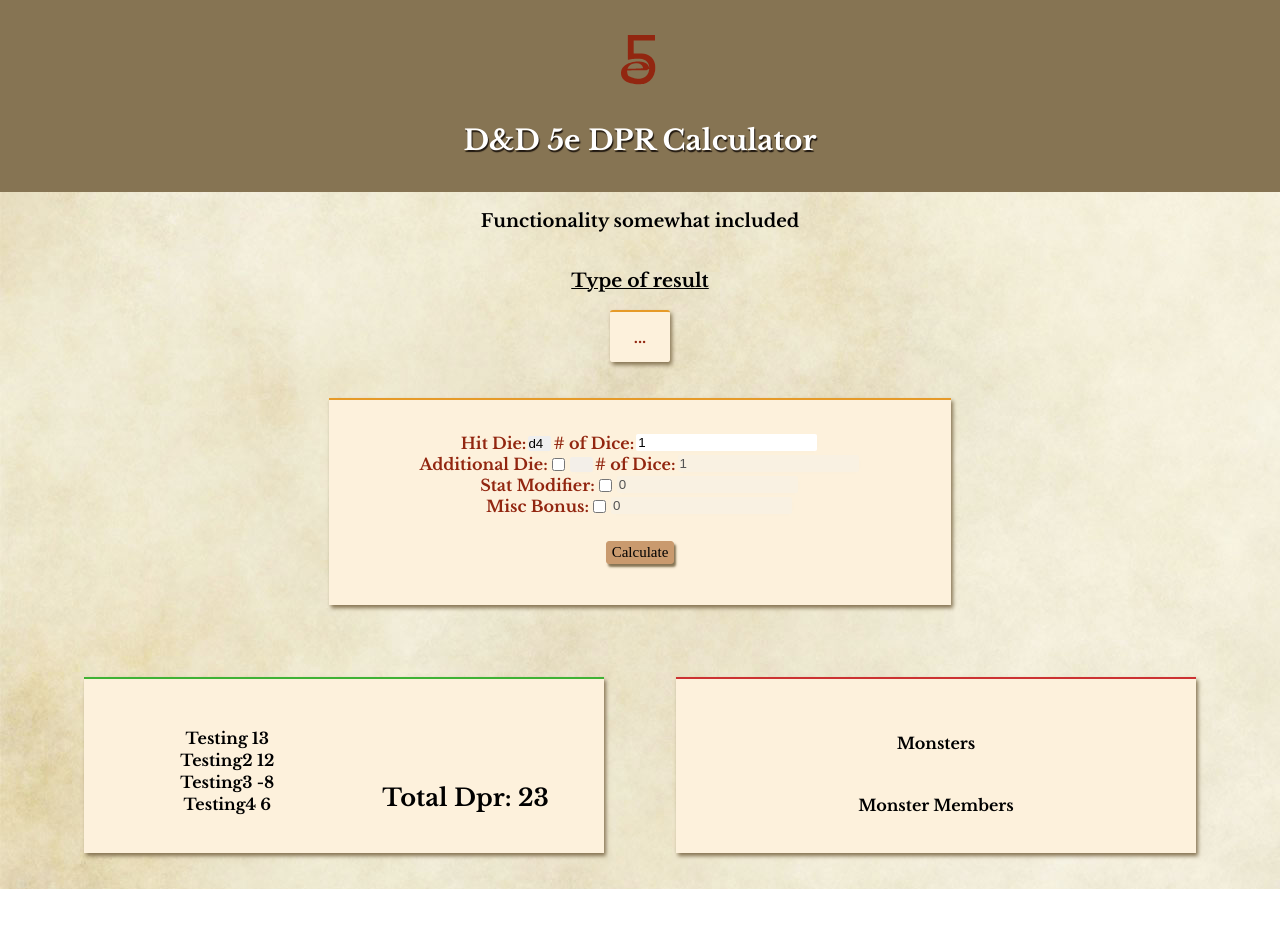
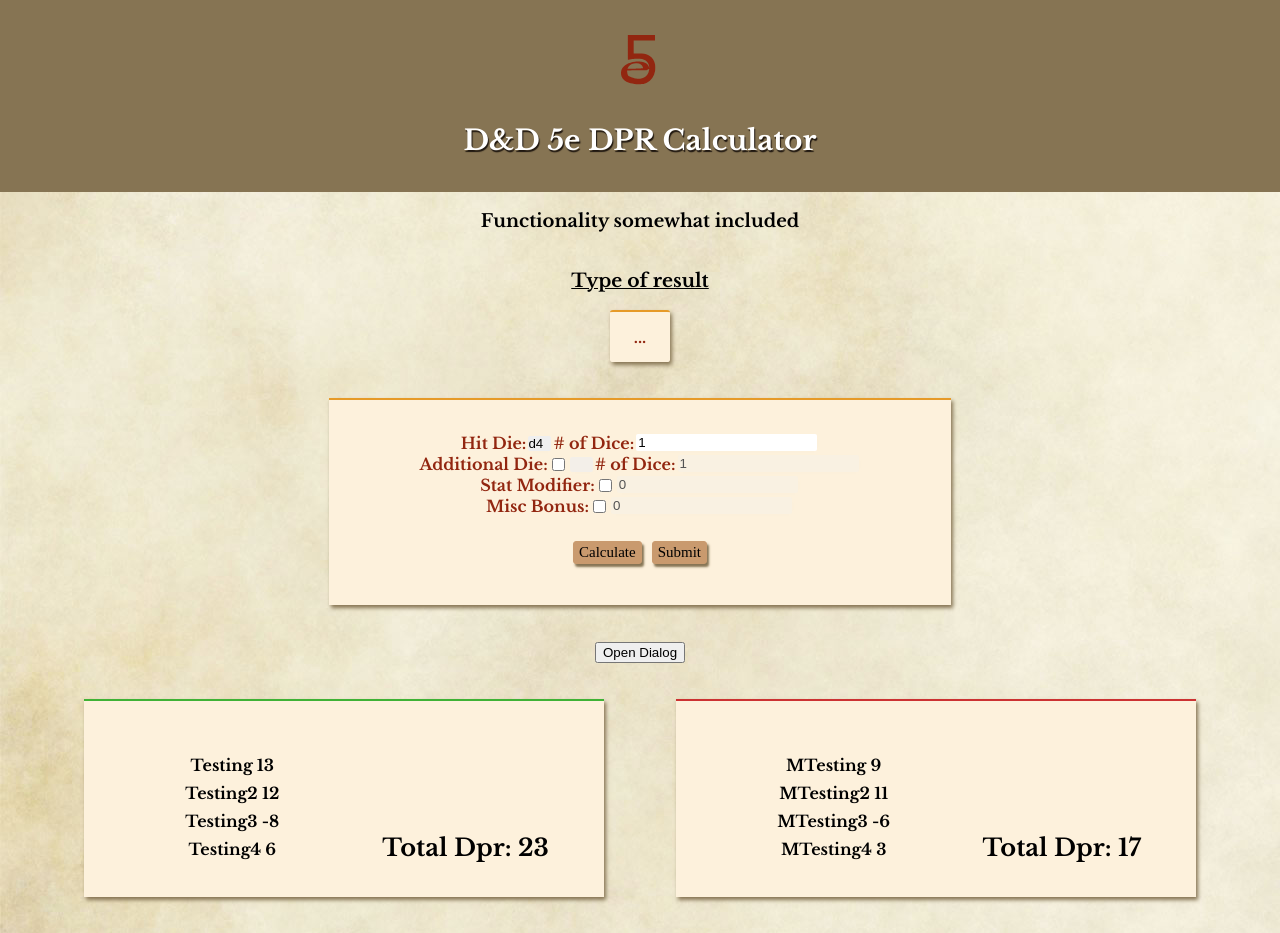
Before and after one commit to SpencerMcFadden/Combat-Calculator, a React (Create React App) app: page / in a window 1280 px wide. Before the commit the page ends 889 px from the top, so only its background shows below. Built offline with nearby package versions, Linux system fonts and the light colour scheme; a web font is replaced by a local one.

Commit message:
Adds party tables and workings of a submission modal

```diff
--- a/package.json
+++ b/package.json
@@ -6,7 +6,7 @@
     "react": "^16.1.1",
     "react-dom": "^16.1.1",
     "react-helmet": "^5.2.0",
-    "react-scripts": "^1.1.4"
+    "react-scripts": "^1.1.5"
   },
   "scripts": {
     "start": "react-scripts start",
--- a/src/App.css
+++ b/src/App.css
@@ -30,6 +30,38 @@
     flex-flow: row wrap;
     justify-content: center;
   }
+
+
+    .Dialog-popup {
+      position: absolute;
+      width: 50vw;
+      height: 50vh;
+      top: 60%;
+      left: 50%;
+      transform: translate(-50%, -50%);
+      z-index: 9999;
+      background: yellow;
+      transition: 5s ease;
+    }
+
+      .Dialog-popping {
+        position: 'absolute';
+        top: '50%';
+        left: '50%';
+        transform: 'translate(-50%, -50%)';
+        z-index: '11';
+        background: '#fff';
+      }
+
+      .Dialog-backdrop {
+        position: 'absolute';
+        width: '1000px';
+        height: '1000px';
+        top: '0px';
+        left: '0px';
+        z-index: '10';
+        background: 'rgba(0, 0, 0, 0.3)';
+      }
 
 
     .Calculator {
@@ -169,7 +201,7 @@
           }
 
 
-    .Party {
+    .Party { /*Maybe combine this and monsters and make these classes only alter the border color*/
       align-items: center;
       background: #fdf1dc;
       border-top: 2px solid #3fb235;
@@ -181,13 +213,13 @@
       width: 40%;
     }
 
-      .Party-info {
+      .Faction-info {
         align-self: center;
         display: inherit;
         width: 80%;
       }
 
-        .Party-form {
+        .Faction-form {
           display: inherit;
           justify-content: space-between;
           width: 100%;
@@ -196,14 +228,21 @@
           .Total-dpr{
             align-self: flex-end;
             display: inherit;
+            cursor: default;
           }
 
         .Group-member {
           border-radius: 2px;
+          box-sizing: border-box;
           cursor: grab;
           display: inherit;
-          padding: 1px;
+          padding: 2px;
+          margin:  4px;
         }
+
+          .Group-member:hover {
+            box-shadow: 0px 0px 3px red;
+          }
 
 
     .Monsters {
--- a/src/App.js
+++ b/src/App.js
@@ -14,8 +14,9 @@
       dice: [],
       stats: {},
       partyMembers: [],
+      monsterMembers: [],
       dragElement: null,
-      isBeingDragged: false
+      isDialogOpen: false
     }
 
     this.handleDragStart = this.handleDragStart.bind(this);
@@ -25,6 +26,8 @@
     this.handleStatFieldDisable = this.handleStatFieldDisable.bind(this);
     this.handleStatChange = this.handleStatChange.bind(this);
     this.handleSubmit = this.handleSubmit.bind(this);
+    this.handleOpenDialog = this.handleOpenDialog.bind(this);
+    this.handleCloseDialog = this.handleCloseDialog.bind(this);
   }
 
   getDice() {
@@ -70,11 +73,8 @@
 
   getFormulas() {
     this.setState({formulas: [
-      /*'Weapon Attack',
-      'Spell Attack Roll',
-      'Spell Attack Save',
-      'Healing',*/
-      'Calculate'
+      'Calculate',
+      'Submit'
     ]});
   }
 
@@ -99,6 +99,27 @@
     ]});
   }
 
+  getMonsterMembers() {
+    this.setState({monsterMembers: [
+      {
+        name: 'MTesting',
+        damagePerRound: 9
+      },
+      {
+        name: 'MTesting2',
+        damagePerRound: 11
+      },
+      {
+        name: 'MTesting3',
+        damagePerRound: -6
+      },
+      {
+        name: 'MTesting4',
+        damagePerRound: 3
+      }
+    ]});
+  }
+
   getStats() {
     this.setState({stats: {
       hitDie: 2.5,
@@ -112,7 +133,6 @@
 
   handleDragStart(event) {
     this.setState({dragElement: event.currentTarget});
-    this.setState({isBeingDragged: true});
 
     event.dataTransfer.setData('text/html', event.target.innerHTML);
     event.dataTransfer.effectAllowed = 'move';
@@ -120,19 +140,18 @@
 
   handleDragOver(event) {
     event.preventDefault();
-    event.currentTarget.style.border = '1px dotted green';
+    event.currentTarget.style.background = '#7ab8ff70';
     event.dataTransfer.dropEffect = 'move';
   }
 
   handleDragLeave(event) {
-    event.currentTarget.style.border = 'none';
+    event.currentTarget.style.background = '#fdf1dc';
   }
 
   handleDrop(event) {
     event.preventDefault();
     event.stopPropagation();
-    this.setState({isBeingDragged: false});
-    event.currentTarget.style.border = 'none';
+    event.currentTarget.style.background = '#fdf1dc';
 
     const eventSave = this.state.dragElement;
     eventSave.innerHTML = event.target.innerHTML;
@@ -164,17 +183,19 @@
     event.preventDefault();
   }
 
-  componentWillMount() {
-    this.getDice();
-    this.getFormulas();
-    this.getPartyMembers();
-    this.getStats();
+  handleOpenDialog() {
+    this.setState({ isDialogOpen: true });
+  }
+
+  handleCloseDialog() {
+    this.setState({ isDialogOpen: false });
   }
 
   componentDidMount() {
     this.getDice();
     this.getFormulas();
     this.getPartyMembers();
+    this.getMonsterMembers();
     this.getStats();
   }
 
@@ -193,11 +214,21 @@
           Functionality somewhat included
         </p>
         <div className="App-body">
-          <Calc formulas={this.state.formulas} dice={this.state.dice} stats={this.state.stats}
-            onChange={this.handleStatChange} onSubmit={this.handleSubmit} onDisable={this.handleStatFieldDisable} />
-          <Party isBeingDragged={this.state.isBeingDragged} partyMembers={this.state.partyMembers} dragElement={this.state.dragElement}
-            onDragStart={this.handleDragStart} onDragOver={this.handleDragOver} onDragLeave={this.handleDragLeave} onDrop={this.handleDrop} />
-          <Monsters />
+          <Calc formulas={this.state.formulas} dice={this.state.dice}
+            stats={this.state.stats} onChange={this.handleStatChange}
+            onSubmit={this.handleSubmit} onDisable={this.handleStatFieldDisable}
+            openDialog={this.handleOpenDialog} closeDialog={this.handleCloseDialog}
+            isDialogOpen={this.state.isDialogOpen} />
+
+          <Party
+            partyMembers={this.state.partyMembers} dragElement={this.state.dragElement}
+            onDragStart={this.handleDragStart} onDragOver={this.handleDragOver}
+            onDragLeave={this.handleDragLeave} onDrop={this.handleDrop} />
+
+          <Monsters
+            monsterMembers={this.state.monsterMembers} dragElement={this.state.dragElement}
+            onDragStart={this.handleDragStart} onDragOver={this.handleDragOver}
+            onDragLeave={this.handleDragLeave} onDrop={this.handleDrop} />
         </div>
       </div>
     );
--- a/src/CalcComponents/Calc.js
+++ b/src/CalcComponents/Calc.js
@@ -1,5 +1,6 @@
 import React, { Component } from 'react';
 import AttackDetailsForm from './AttackDetailsForm';
+import DialogPopup from '../UIComponents/DialogPopup';
 
 class Calc extends Component {
   render() {
@@ -12,8 +13,20 @@
         </div>
 
         <div className="Calculator-input">
-          <AttackDetailsForm dice={this.props.dice} formulas={this.props.formulas} stats={this.props.stats}
-            onChange={this.props.onChange} onSubmit={this.props.onSubmit} onDisable={this.props.onDisable}/>
+          <AttackDetailsForm dice={this.props.dice} formulas={this.props.formulas}
+            stats={this.props.stats} onChange={this.props.onChange}
+            onSubmit={this.props.onSubmit} onDisable={this.props.onDisable}/>
+        </div>
+
+        <div className="Dialog-button">
+          <button onClick={this.props.openDialog}>Open Dialog</button>
+          <DialogPopup isOpen={this.props.isDialogOpen} onClose={this.props.closeDialog}>
+            <h2>Testing</h2>
+            <p>
+              <button>Submit</button>
+              <button onClick={this.props.closeDialog}>Close</button>
+            </p>
+          </DialogPopup>
         </div>
       </div>
     )
--- a/src/GroupComponents/MonsterMembers.js
+++ b/src/GroupComponents/MonsterMembers.js
@@ -1,11 +1,36 @@
 import React, { Component } from 'react';
 
 class MonsterMembers extends Component {
+  calcMonsterDpr() {
+    let monsterDpr = 0;
+    for(let member in this.props.monsterMembers) {
+      monsterDpr += this.props.monsterMembers[member].damagePerRound;
+    }
+    return monsterDpr;
+  }
+
   render() {
+    let monsterList;
+    let monsterDpr;
+    if(this.props.monsterMembers) {
+      monsterDpr = this.calcMonsterDpr();
+      monsterList = this.props.monsterMembers.map(member => {
+        return (
+          <li className="Group-member"
+            draggable="true" onDragStart={this.props.onDragStart}
+            onDragOver={this.props.onDragOver} onDragLeave={this.props.onDragLeave}
+            onDrop={this.props.onDrop}>{member.name} {member.damagePerRound}</li>
+        );
+      });
+    }
     return(
-      <div className="Monsters-form">
-        <h4>Monster Members</h4>
-      </div>);
+      <div className="Faction-form">
+        <ul>
+          {monsterList}
+        </ul>
+        <h2 className="Total-dpr">Total Dpr: {monsterDpr}</h2>
+      </div>
+    );
   }
 }
 
--- a/src/GroupComponents/Monsters.js
+++ b/src/GroupComponents/Monsters.js
@@ -5,12 +5,14 @@
   render() {
     return(
       <div className="Monsters">
-        <h4>Monsters</h4>
-
-        <div className="Monsters-info">
-          <MonsterMembers />
+        <div className="Faction-info">
+          <MonsterMembers
+            monsterMembers={this.props.monsterMembers} dragElement={this.props.dragElement}
+            onDragStart={this.props.onDragStart} onDragOver={this.props.onDragOver}
+            onDragLeave={this.props.onDragLeave} onDrop={this.props.onDrop}/>
         </div>
-      </div>);
+      </div>
+    );
   }
 }
 
--- a/src/GroupComponents/Party.js
+++ b/src/GroupComponents/Party.js
@@ -5,9 +5,11 @@
   render() {
     return(
       <div className="Party">
-        <div className="Party-info">
-          <PartyMembers isBeingDragged={this.props.isBeingDragged} partyMembers={this.props.partyMembers} dragElement={this.props.dragElement}
-            onDragStart={this.props.onDragStart} onDragOver={this.props.onDragOver} onDragLeave={this.props.onDragLeave} onDrop={this.props.onDrop}/>
+        <div className="Faction-info">
+          <PartyMembers
+            partyMembers={this.props.partyMembers} dragElement={this.props.dragElement}
+            onDragStart={this.props.onDragStart} onDragOver={this.props.onDragOver}
+            onDragLeave={this.props.onDragLeave} onDrop={this.props.onDrop}/>
         </div>
       </div>
     );
--- a/src/GroupComponents/PartyMembers.js
+++ b/src/GroupComponents/PartyMembers.js
@@ -16,13 +16,15 @@
       partyDpr = this.calcPartyDpr();
       partyList = this.props.partyMembers.map(member => {
         return (
-          <li className="Group-member" isBeingDragged={this.props.isBeingDragged} draggable="true" onDragStart={this.props.onDragStart}
-            onDragOver={this.props.onDragOver} onDragLeave={this.props.onDragLeave} onDrop={this.props.onDrop}>{member.name} {member.damagePerRound}</li>
+          <li className="Group-member"
+            draggable="true" onDragStart={this.props.onDragStart}
+            onDragOver={this.props.onDragOver} onDragLeave={this.props.onDragLeave}
+            onDrop={this.props.onDrop}>{member.name} {member.damagePerRound}</li>
         );
       });
     }
     return(
-      <div className="Party-form">
+      <div className="Faction-form">
         <ul>
           {partyList}
         </ul>
--- /dev/null
+++ b/src/UIComponents/DialogPopup.js
@@ -0,0 +1,26 @@
+import React, { Component } from 'react';
+
+class DialogPopup extends Component {
+  render() {
+    if (this.props.isOpen === false) {
+      return null
+    }
+
+    return (
+      <div className="Dialog-popup">
+        <div className="Dialog-popping">Helooooooo!{this.props.children}</div>
+        <div className="Dialog-backdrop" onClick={e => this.close(e)}/>
+      </div>
+    )
+  }
+
+  close(event) {
+    event.preventDefault()
+
+    if (this.props.onClose) {
+      this.props.onClose;
+    }
+  }
+}
+
+export default DialogPopup
```
Also changed, not shown: src/CalcComponents/AttackDetailsForm.js (+24 -9 lines), src/CalcComponents/Formula.js (+5 -2 lines), 1 other file (tests, documents, lock files or other folders).
